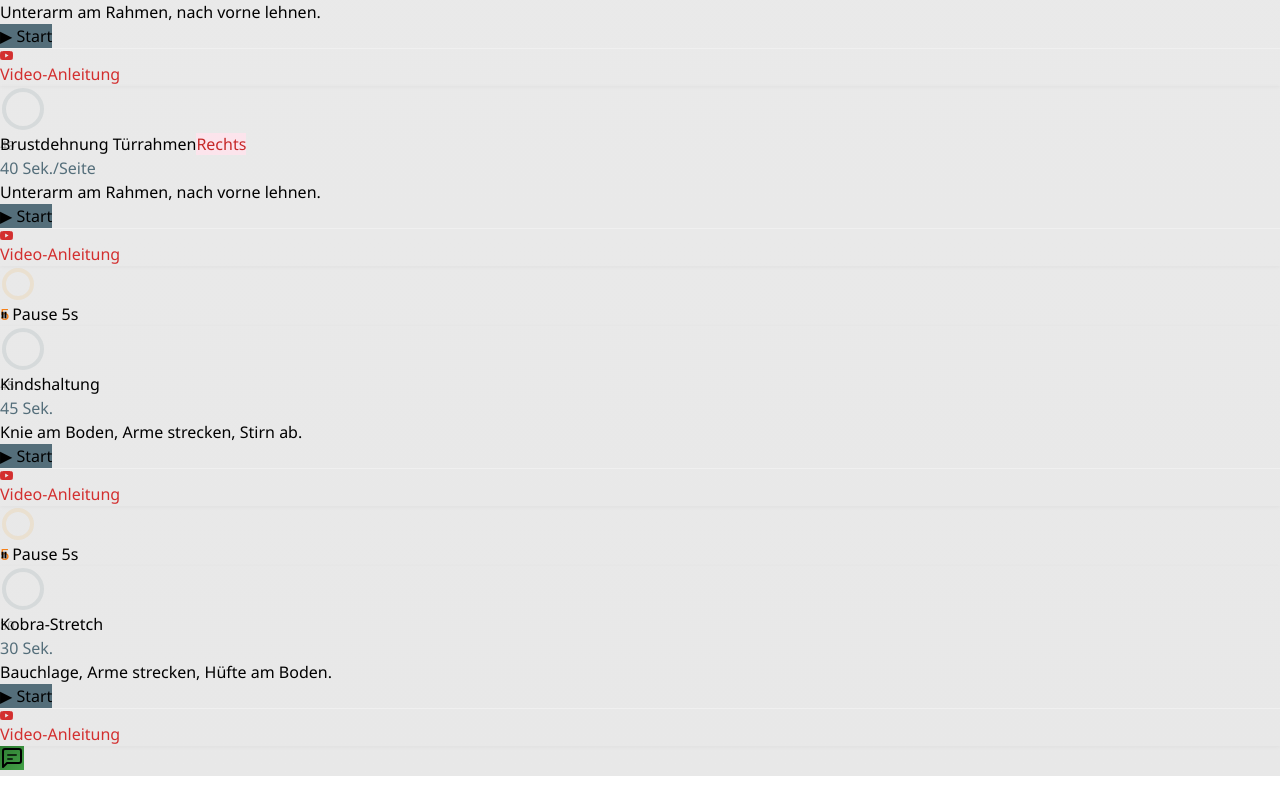
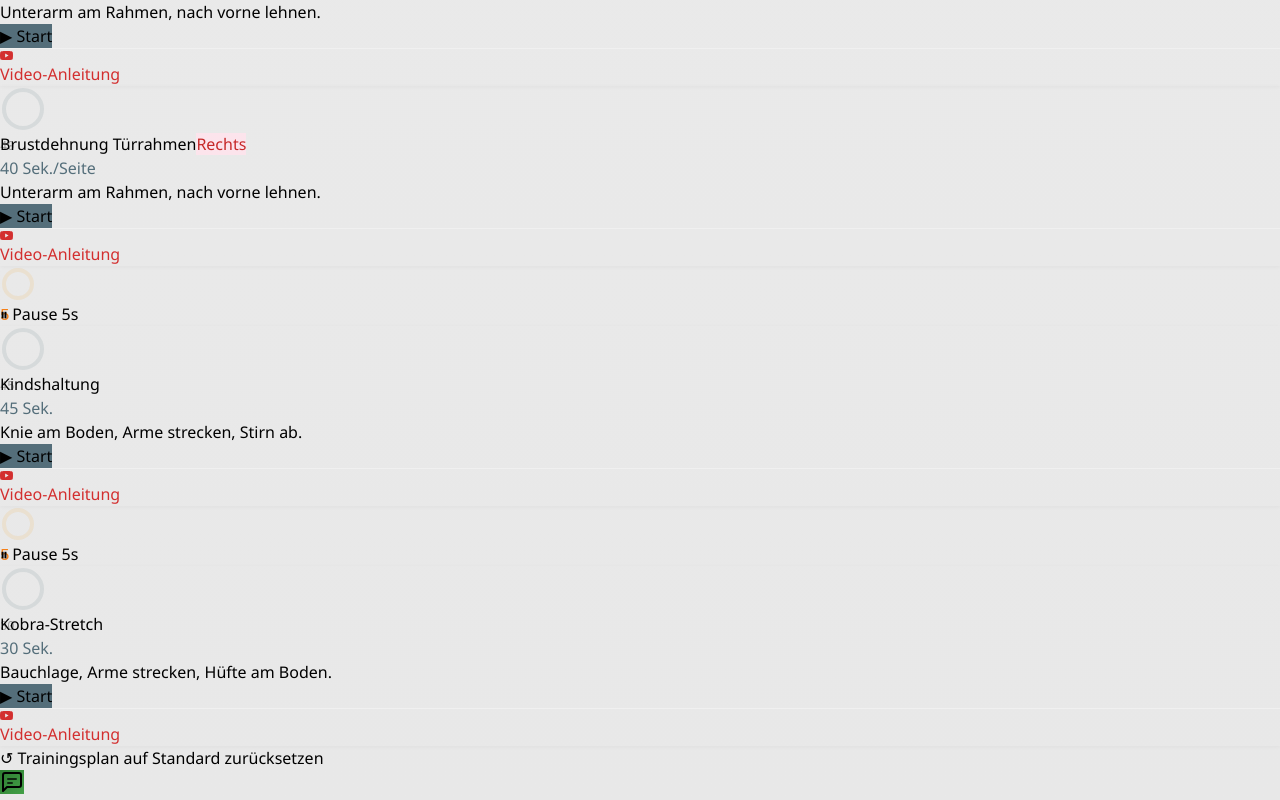
Before and after one commit to IngoKaiser/My-Active-Morning-Routine, a React (Vite) app: page / in a window 1280 px wide. Shown: the part 6373-7173 px from the top of the page. Before the commit the page ends 7149 px from the top, so only its background shows below. Built offline with nearby package versions, Linux system fonts and the light colour scheme.

Commit message:
Integrate local storage

```diff
--- a/src/App.jsx
+++ b/src/App.jsx
@@ -520,7 +520,15 @@ function AiChat({ days, onUpdateDay, currentDayIdx }) {
 
 /* ═══ APP ═══ */
 export default function App(){
-const [days, setDays] = useState(() => JSON.parse(JSON.stringify(DEFAULT_DAYS)));
+const STORAGE_KEY = "mam-training-plan";
+
+const [days, setDays] = useState(() => {
+  try {
+    const saved = localStorage.getItem(STORAGE_KEY);
+    if (saved) return JSON.parse(saved);
+  } catch(e) {}
+  return JSON.parse(JSON.stringify(DEFAULT_DAYS));
+});
 const [dayIdx,setDayIdx]=useState(()=>({1:0,2:1,3:2,4:3,5:4})[new Date().getDay()]??0);
 const [mode,setMode]=useState("manual");
 const [cur,setCur]=useState(-1);
@@ -533,6 +541,21 @@ const scrollRef=useRef(null);
 const pendingAdvance=useRef(false);
 
 useWakeLock();
+
+// Persist plan changes to localStorage
+useEffect(() => {
+  try { localStorage.setItem(STORAGE_KEY, JSON.stringify(days)); } catch(e) {}
+}, [days]);
+
+const resetPlanToDefault = () => {
+  if (confirm("Trainingsplan auf Standard zurücksetzen? Alle KI-Anpassungen gehen verloren.")) {
+    localStorage.removeItem(STORAGE_KEY);
+    setDays(JSON.parse(JSON.stringify(DEFAULT_DAYS)));
+    clearInterval(tick.current);
+    setCur(-1); setRem(0); setRunning(false); setDone(new Set());
+    pendingAdvance.current = false;
+  }
+};
 
 const day=days[dayIdx];
 const tl=buildTimeline(day);
@@ -778,6 +801,12 @@ return(
       <button onClick={resetAll} className="w-full py-3 rounded-xl text-sm font-medium text-gray-400 hover:text-gray-600 hover:bg-white mt-4">Zurücksetzen</button>
     )}
 
+    {/* Reset plan to defaults */}
+    <button onClick={resetPlanToDefault}
+      className="w-full py-2.5 rounded-xl text-xs font-medium text-gray-300 hover:text-red-400 hover:bg-red-50 mt-6 mb-4 transition-colors">
+      ↺ Trainingsplan auf Standard zurücksetzen
+    </button>
+
   </div>
 
   {/* FLOATING BAR */}
```
Also changed, not shown: 1 other file (tests, documents, lock files or other folders).
